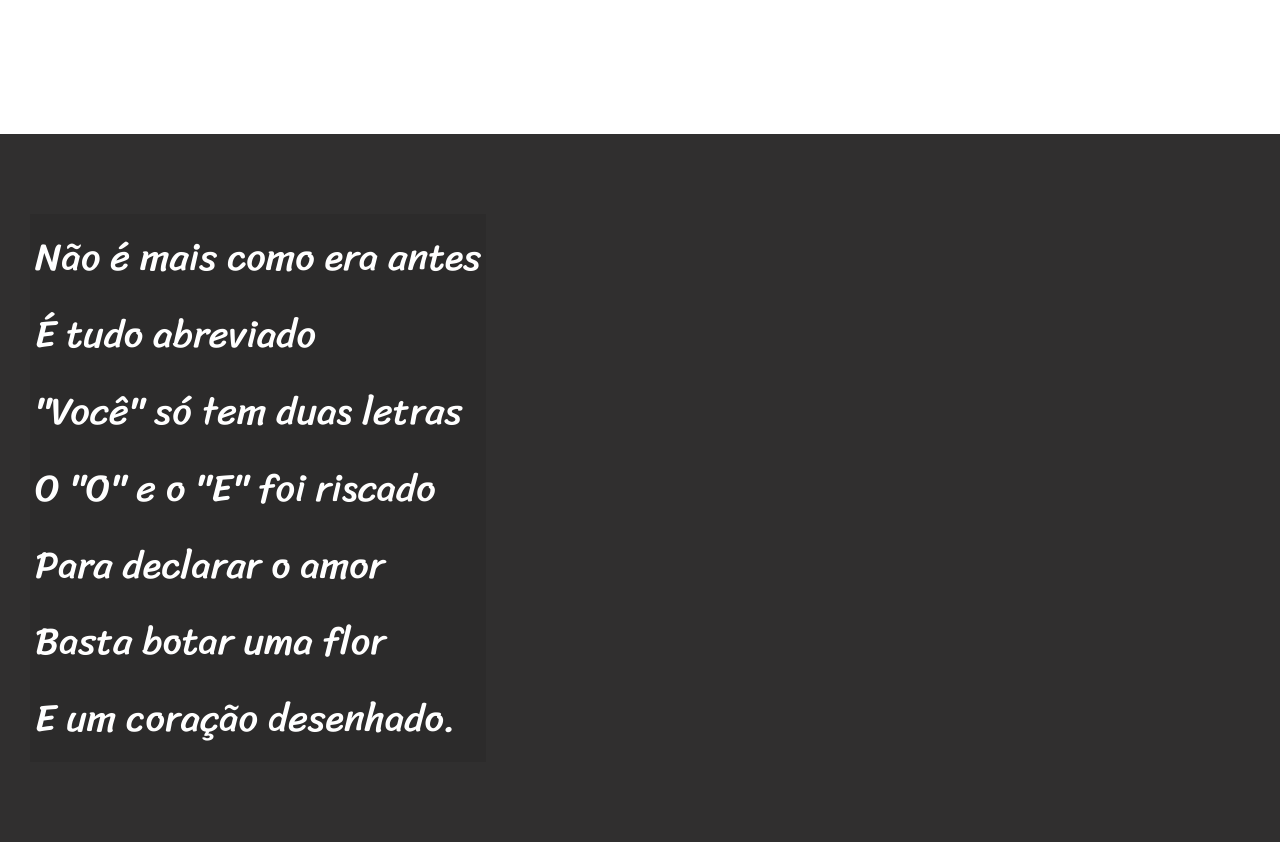
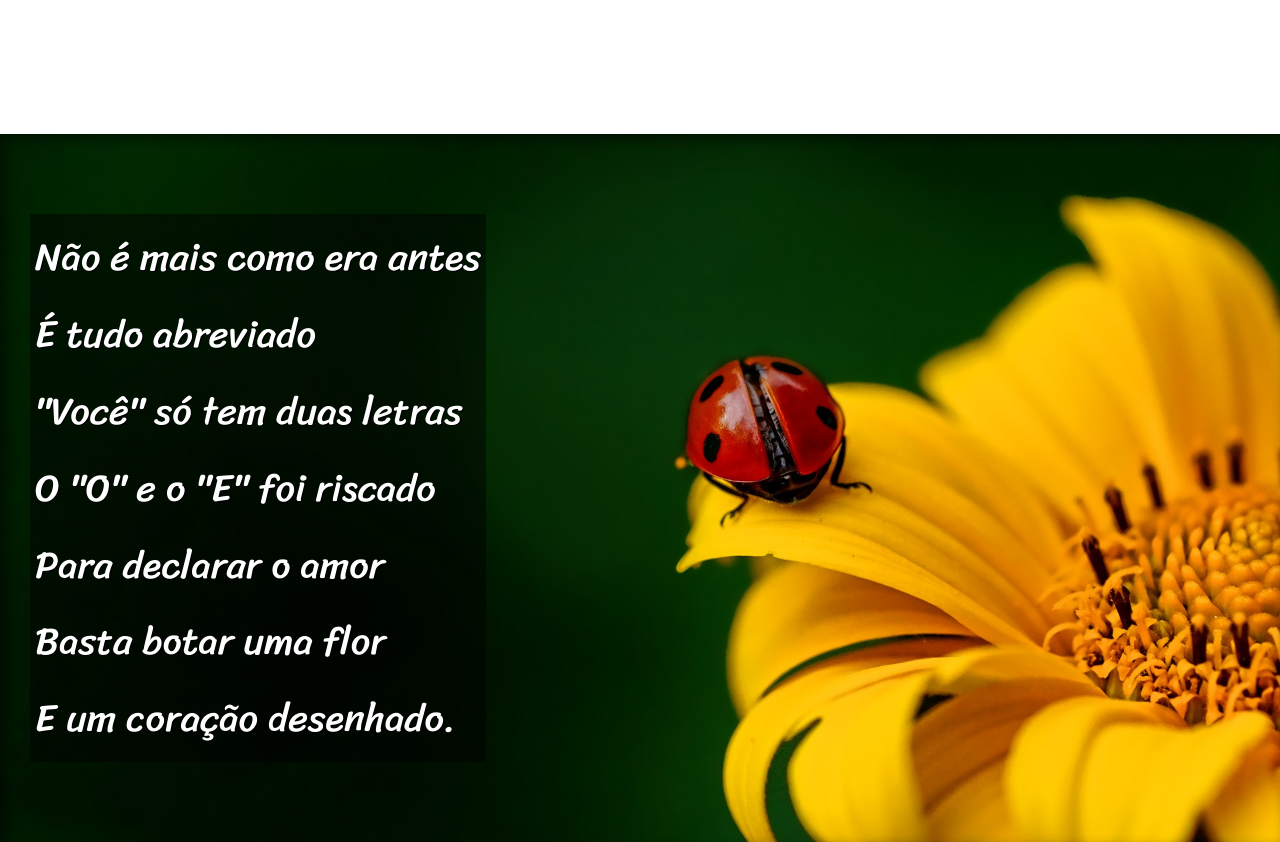
Before and after one commit to amarall06/html-css, a plain HTML site: page Exercicios/desafio 12(Segundo projeto)/cordel.html in a window 1280 px wide. Shown: the part 900-1742 px from the top of the page. Drawn offline with Linux system fonts and the light colour scheme.

Commit message:
atualizei o desafio 12

```diff
--- a/Exercicios/desafio 12(Segundo projeto)/cordel.html
+++ b/Exercicios/desafio 12(Segundo projeto)/cordel.html
@@ -27,7 +27,7 @@
 
 
 
-    <section class="imagem">
+    <section class="imagem" id="img01">
         <p>
             Não é mais como era antes <br>
             É tudo abreviado <br>
@@ -64,7 +64,7 @@
 
 
 
-    <section class="imagem">
+    <section class="imagem" id="img02">
         <p>
             Tenho saudade das cartas <br>
             Escritas com a própria mão <br>
--- a/Exercicios/desafio 12(Segundo projeto)/estilo/style.css
+++ b/Exercicios/desafio 12(Segundo projeto)/estilo/style.css
@@ -71,12 +71,27 @@
 section.imagem {
     background-color: rgb(48, 47, 47);
     color: white;
+    box-shadow: inset 6px 6px 13px 0px rgba(0, 0, 0, 0.479);
+    background-size: cover;
+    background-attachment: fixed;
 }
 
 section.imagem > p {
     display: inline-block;
     padding: 5px;
-    background-color: rgba(0, 0, 0, 0.089);
+    background-color: rgba(0, 0, 0, 0.473);
+    text-shadow: 1px 1px 0px black;
+}
+
+section#img01{
+    background-image: url(../imagens/background001.jpg) ;
+    background-position: right center;
+
+}
+
+section#img02 {
+    background-image: url(../imagens/background002.jpg);
+
 }
 
 footer {
```
